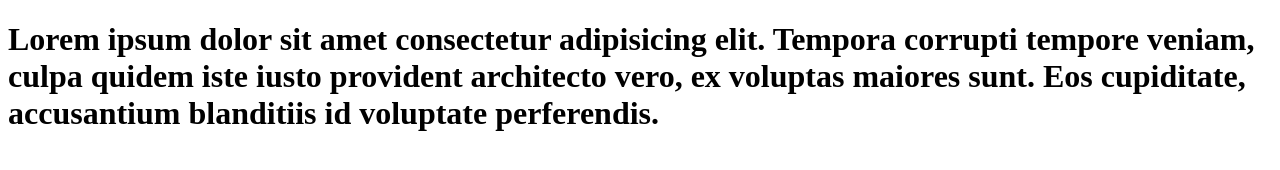
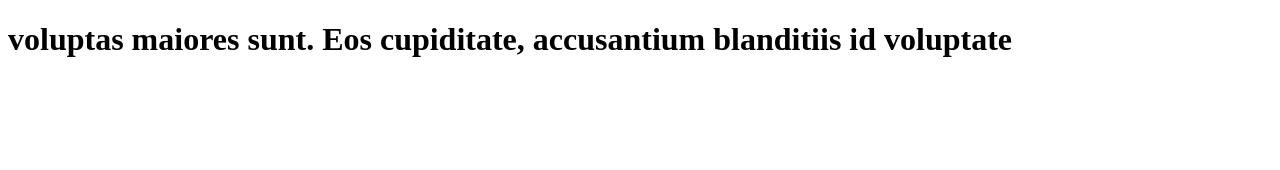
Before and after one commit to Shokhabbos/webpack, a website built with webpack: page src/index.html in a window 1280 px wide. Built offline with nearby package versions, Linux system fonts and the light colour scheme.

Commit message:
json file

```diff
--- a/package.json
+++ b/package.json
@@ -4,7 +4,11 @@
   "description": "",
   "main": "index.js",
   "scripts": {
-    "test": "echo \"Error: no test specified\" && exit 1"
+    "test": "echo \"Error: no test specified\" && exit 1",
+    "dev": "webpack --mode development",
+    "build": "webpack --mode development",
+    "watch": "webpack --mode development --watch",
+    "start": "webpack serve --mode development --open"
   },
   "keywords": [],
   "author": "",
--- a/src/index.html
+++ b/src/index.html
@@ -9,10 +9,7 @@
   </head>
   <body>
     <h1>
-      Lorem ipsum dolor sit amet consectetur adipisicing elit. Tempora corrupti
-      tempore veniam, culpa quidem iste iusto provident architecto vero, ex
       voluptas maiores sunt. Eos cupiditate, accusantium blanditiis id voluptate
-      perferendis.
     </h1>
   </body>
 </html>
```
Also changed, not shown: src/index.js (+5 -6 lines).
